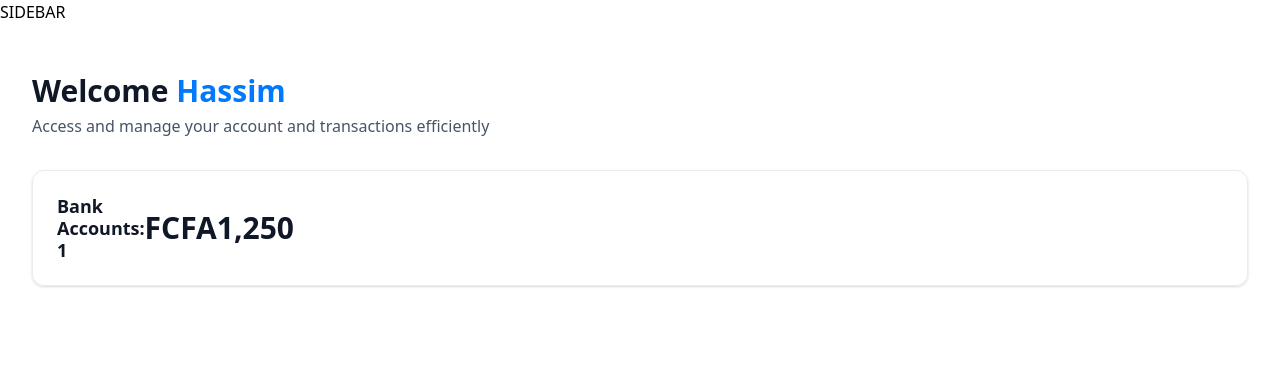
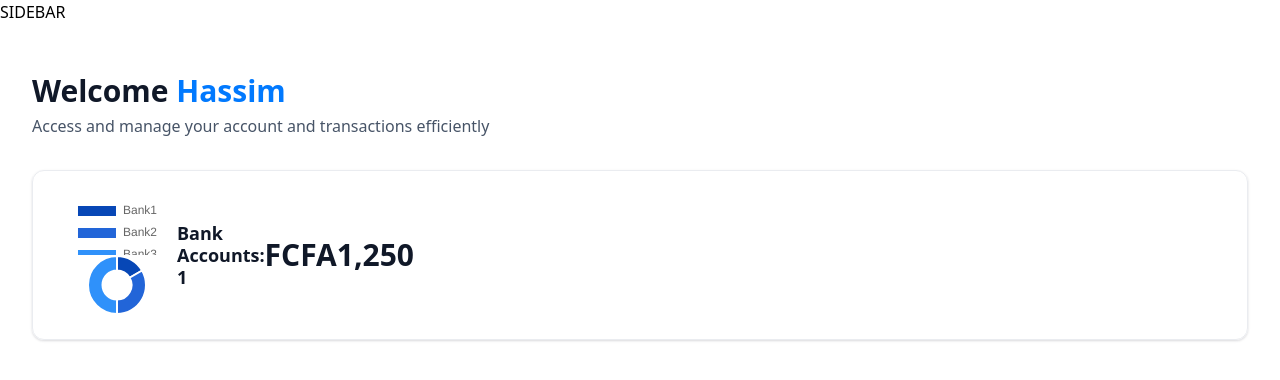
Before and after one commit to hassim506/jsm_Banking, a Next.js app: page / in a window 1280 px wide. Shown: the top 380 px of the page. Built offline with nearby package versions, Linux system fonts and the light colour scheme.

Commit message:
Ajout de nouvelles fonctionnalités

```diff
--- /dev/null
+++ b/components/ui/DoughnuChart.tsx
@@ -0,0 +1,27 @@
+"use client";
+
+import { Chart as ChartJS, Tooltip, Legend, ArcElement } from "chart.js";
+import { Doughnut } from "react-chartjs-2";
+
+ChartJS.register(ArcElement, Tooltip, Legend);
+
+interface DoughnutChartProps {
+  accounts?: number[];
+}
+
+const DoughnutChart = ({ accounts }: DoughnutChartProps) => {
+  const data = {
+    datasets: [
+      {
+        label: "Banks",
+        data: [1250, 2500, 3750],
+        backgroundColor: ["#0747b6", "#2265d8", "#2f91fa"],
+      },
+    ],
+    labels: ["Bank1", "Bank2", "Bank3"],
+  };
+
+  return <Doughnut data={data} />;
+};
+
+export default DoughnutChart;
--- a/components/ui/TotalBalanceBox.tsx
+++ b/components/ui/TotalBalanceBox.tsx
@@ -1,12 +1,13 @@
 
-import AnimatedCounter from "../AnimatedCounter"
+import AnimatedCounter from "./AnimatedCounter"
+import DoughnuChart from "./DoughnuChart"
 const TotalBalanceBox = ({
     accounts = [], totalBanks, totalCurrentBalance
 } : TotlaBalanceBoxProps) => {
   return (
     <section className="total-balance">
         <div className="total-balance-chart">
-            {/* {} */}
+            <DoughnuChart accounts={accounts}/>
             <div className=" flex-col gap-6">
                 <h2 className="header-2">
                     Bank Accounts: {totalBanks}
```
Also changed, not shown: components/ui/AnimatedCounter.tsx (renamed from components/AnimatedCounter.tsx), 2 other files (tests, documents, lock files or other folders).
